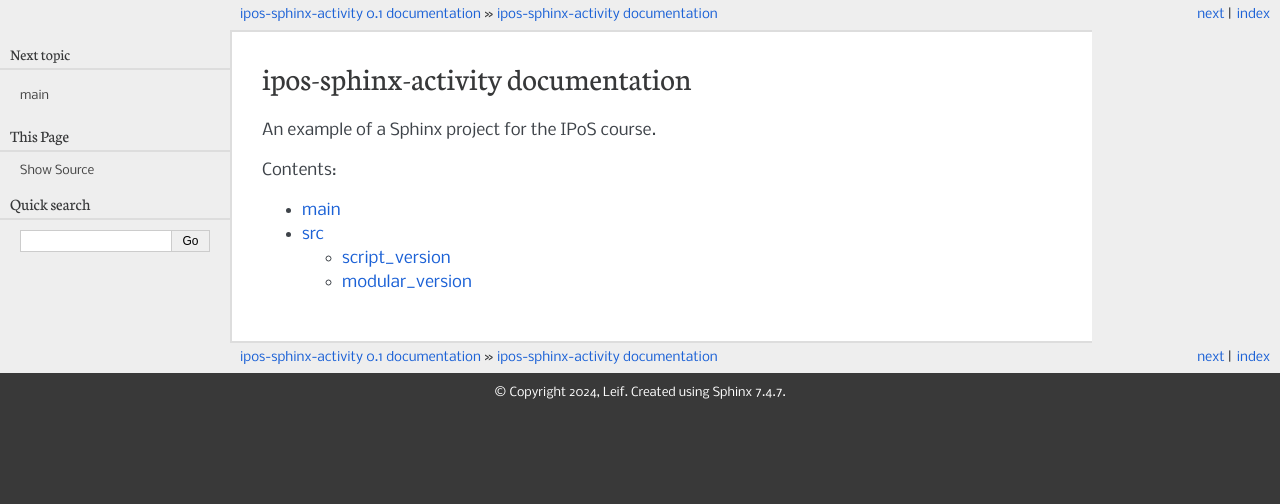
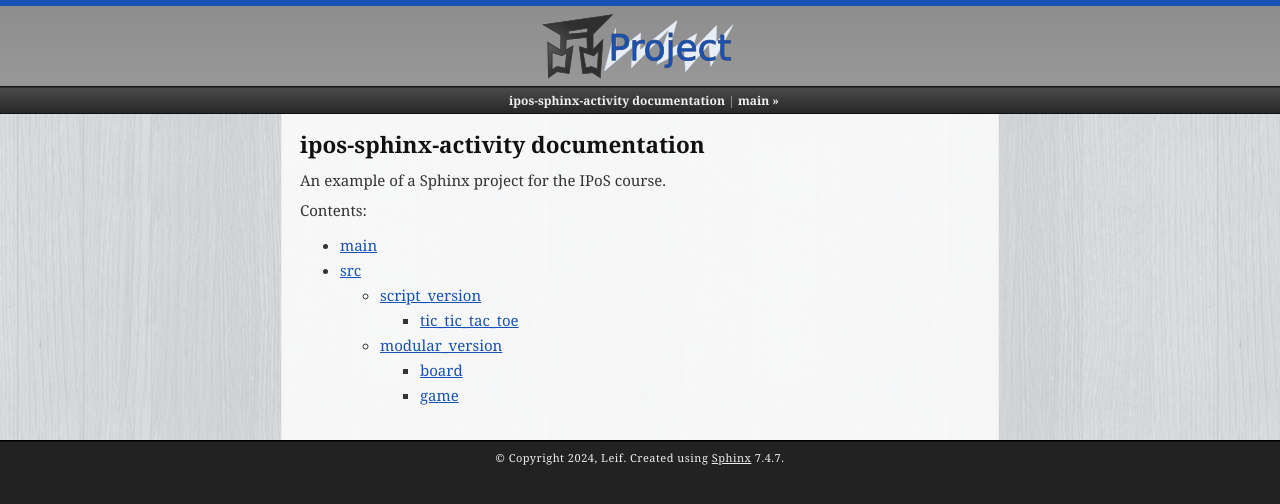
Before and after one commit to LB-TAFE/documentation-example, a Sphinx documentation site: the page built from docs/index.rst, in a window 1280 px wide. Shown: the top 504 px of the page. Built offline with Sphinx 7.4.7, drawn with Linux system fonts in a browser that asks for light colours; pages that are not in the unit, such as notebooks, are missing from menus.

Commit message:
docs: Change sphinx html theme

```diff
--- a/docs/conf.py
+++ b/docs/conf.py
@@ -26,5 +26,5 @@ exclude_patterns = ['_build', 'Thumbs.db', '.DS_Store']
 # -- Options for HTML output -------------------------------------------------
 # https://www.sphinx-doc.org/en/master/usage/configuration.html#options-for-html-output
 
-html_theme = 'pyramid'
+html_theme = 'scrolls'
 html_static_path = ['_static']
--- a/docs/index.rst
+++ b/docs/index.rst
@@ -9,7 +9,7 @@ ipos-sphinx-activity documentation
 An example of a Sphinx project for the IPoS course.
 
 .. toctree::
-   :maxdepth: 2
+   :maxdepth: 3
    :caption: Contents:
 
    main.rst
```
